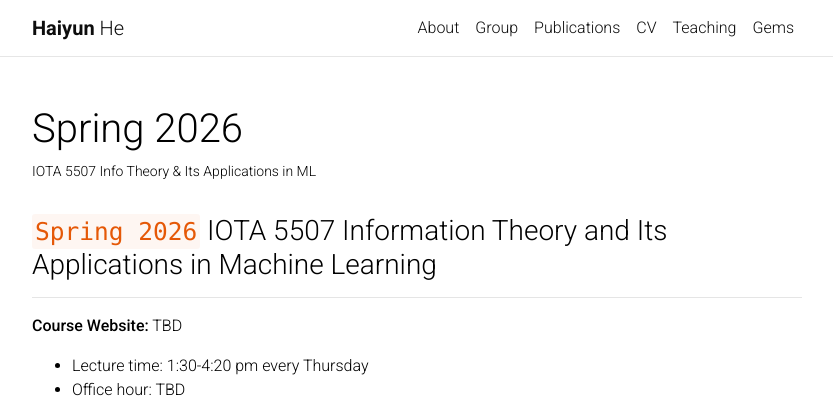
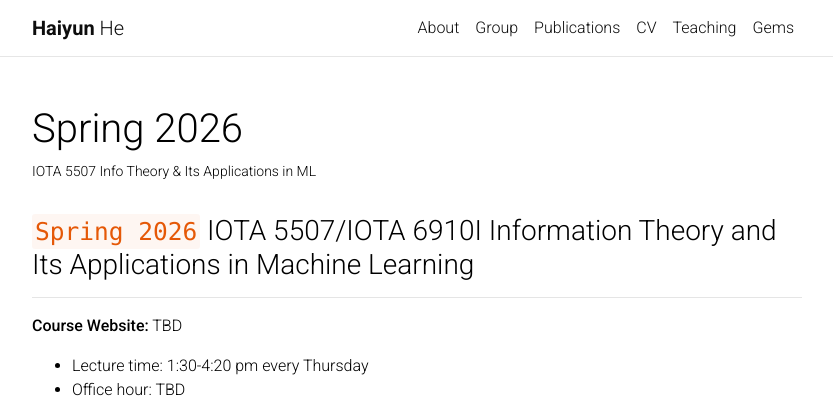
Before and after one commit to haiyun-he/haiyun-he.github.io, a Jekyll site: the page built from _teaching/Spring2026.md, in a window 1280 px wide and 900 px high, cut to the strip 0-402 px from the top of the window. Shown: the whole strip, without its empty margins (223-1056 px from the left). Built offline with Jekyll 4.4.1, drawn with Linux system fonts in a browser that asks for light colours; comment, search, counter and statistics services are not loaded; a style sheet for code colours, icons or effects is not loaded.

Commit message:
Update Spring2026.md

```diff
--- a/_teaching/Spring2026.md
+++ b/_teaching/Spring2026.md
@@ -7,7 +7,7 @@ importance: 1
 category: HKUST(GZ)
 ---
 
-###  `Spring 2026` IOTA 5507 Information Theory and Its Applications in Machine Learning
+###  `Spring 2026` IOTA 5507/IOTA 6910I Information Theory and Its Applications in Machine Learning
 ---
 **Course Website:** TBD
 
```
